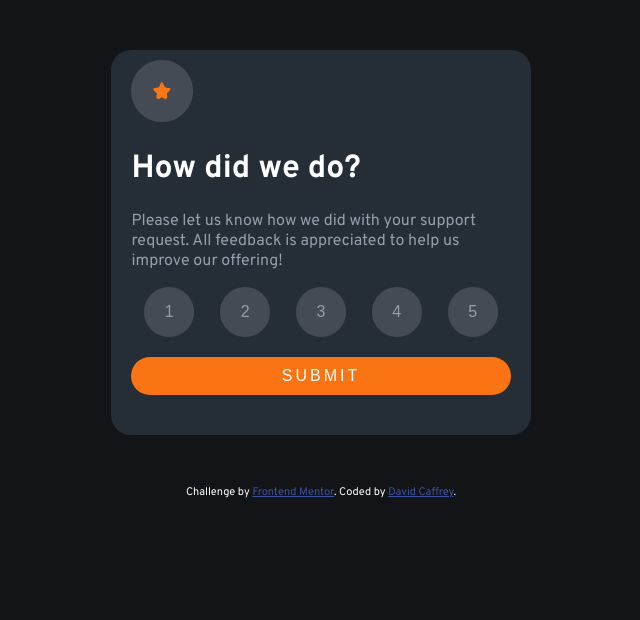
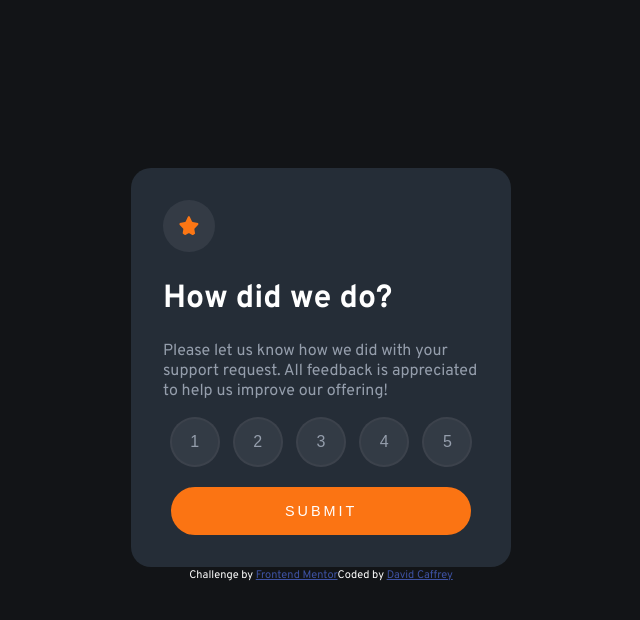
Before and after one commit to DavidCaffrey/rating-component, a plain HTML site: page index.html in a window 1280 px wide. Shown: the whole page, without its empty margins (319-959 px from the left). Drawn offline with Linux system fonts and the light colour scheme.

Commit message:
changed modal and main card layout

```diff
--- a/index.html
+++ b/index.html
@@ -62,17 +62,17 @@
       </div>
     </main>
 
-    <footer></footer>
+    <footer>
+      <div class="attribution">
+        <span>Challenge by</span>
+        <a href="https://www.frontendmentor.io?ref=challenge" target="_blank"
+          >Frontend Mentor</a><span>Coded by</span>
+        <a href="https://davidcaffrey.github.io/rating-component/"
+          >David Caffrey</a>
+      </div>
+    </footer>
 
-    <div class="attribution">
-      Challenge by
-      <a href="https://www.frontendmentor.io?ref=challenge" target="_blank"
-        >Frontend Mentor</a
-      >. Coded by
-      <a href="https://davidcaffrey.github.io/rating-component/"
-        >David Caffrey</a
-      >.
-    </div>
+
     <script src="app.js"></script>
   </body>
 </html>
--- a/styles.css
+++ b/styles.css
@@ -1,22 +1,23 @@
 body{
     background-color:hsl(216, 12%, 8%);
     font-family: 'Overpass', sans-serif;
+    height: 100vh;
 }
 
 #icon-star{
-    width: 18px;
-    height: 18px;
-    padding: 20px;
-    border: 2px solid hsl(216, 10%, 30%);
-    background-color: hsl(216, 10%, 30%);
+    width: 1.25rem;
+    height: 1.25rem;
+    padding: 1rem;
+    /* border: 2px solid hsla(216, 10%, 30%, 0.508); */
+    background-color: hsla(216, 10%, 30%, 0.492);
     border-radius: 50px;
 }
 
 #card{
-    width: 80%;
+    width: 90%;
     background-color:hsl(213, 19%, 18%);
-    margin: 50px auto;
-    padding: 10px 20px;
+    margin: 10rem 1px 1px;
+    padding: 1rem 1rem;
     border-radius: 20px;
 }
 
@@ -37,12 +38,13 @@ p{
 input[type="button"] {
     width: 50px;
     height: 50px;
-    border: 2px solid hsl(216, 10%, 30%);
+    border: 2px solid hsla(216, 10%, 30%, 0.493);
     border-radius: 25px;
     color:hsl(217, 12%, 63%);
-    background-color: hsl(216, 10%, 30%);
+    background-color: hsla(216, 10%, 30%, 0.491);
     display: inline-block;
     font-size:1rem;
+
 }
 
 
@@ -60,18 +62,20 @@ input[type="button"]:focus{
 
 
 #submit-btn{
-    width: 100%;
+    width: 95%;
     background-color: hsl(25, 97%, 53%);
     color: white;
-    font-size: 1rem;
+    font-size: .9rem;
+    font-weight:400;
     /* font-weight: bold; */
-    padding: 10px 0;
+    padding: 1rem 0;
     border: none;
-    border-radius: 20px;
+    border-radius: 3rem;
     letter-spacing: 3px;
     text-transform: uppercase;
-    margin:auto;
-    margin-bottom: 30px;
+
+    margin-bottom: 1rem;
+    margin-left: .5rem;
 }
 
 #submit-btn:hover{
@@ -85,18 +89,27 @@ input[type="button"]:focus{
   background-color:hsl(213, 19%, 18%);
   color:white;
   padding: 50px 20px;
-
+  margin-bottom: 2rem;
   border-radius: 20px;
 }
 
 .modal h2{
+    width: 60%;
     color: orange;
     background-color:hsl(212, 13%, 30%);
-    padding: .5rem 1rem;
+    padding: .5rem 0;
     border-radius: 20px;
+    text-align: center;
+    font-size: .9rem;
+    margin: 0 auto;
+
 }
 .modal h1{
     padding-left: 70px;
+}
+
+.modal p{
+    text-align: center;
 }
 
 .modal img{
@@ -141,18 +154,50 @@ input[type="button"]:focus{
 
  /* Extra large devices (large laptops and desktops, 1200px and up) */
  @media only screen and (min-width: 1200px) {
+
+    main{
+        display: flex;
+        /* flex-direction: row; */
+        justify-content: center;
+        align-content: center;
+        align-items:baseline;
+    }
     #card{
-        width: 30%;
+        width: 25%;
+        padding: 2rem;
+    }
 
+    #submit-btn{
+        margin-bottom: 0;
     }
     .modal{
         width: 25%;
         margin: auto;
+        padding: 2rem;
+        margin-top: 6rem;
+        margin-bottom: 6rem;
+
     }
     .modal img{
         margin:0 0 0 100px;
     }
     .modal h1{
         padding-left: 100px;
+        margin-bottom: 0;
+    }
+
+    .modal h2{
+        width: 80%;
+        text-align: center;
+        padding: .5rem 0;
+        margin: auto;
+    }
+
+    .modal p{
+        line-height: 1.5rem;
+        padding: 1rem;
+        text-align: center;
+        font-size: 1rem;
+        margin:0;
     }
  }
```
